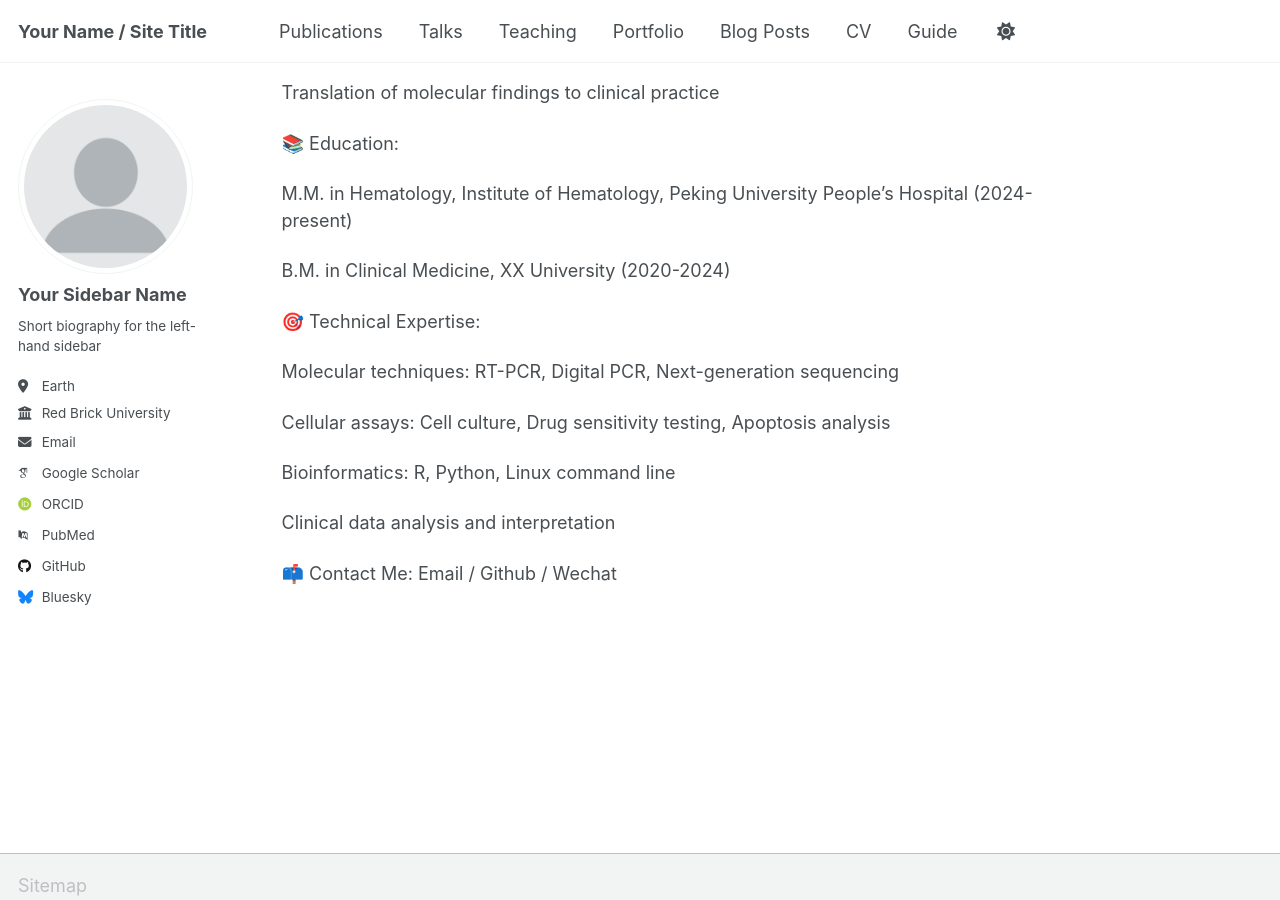
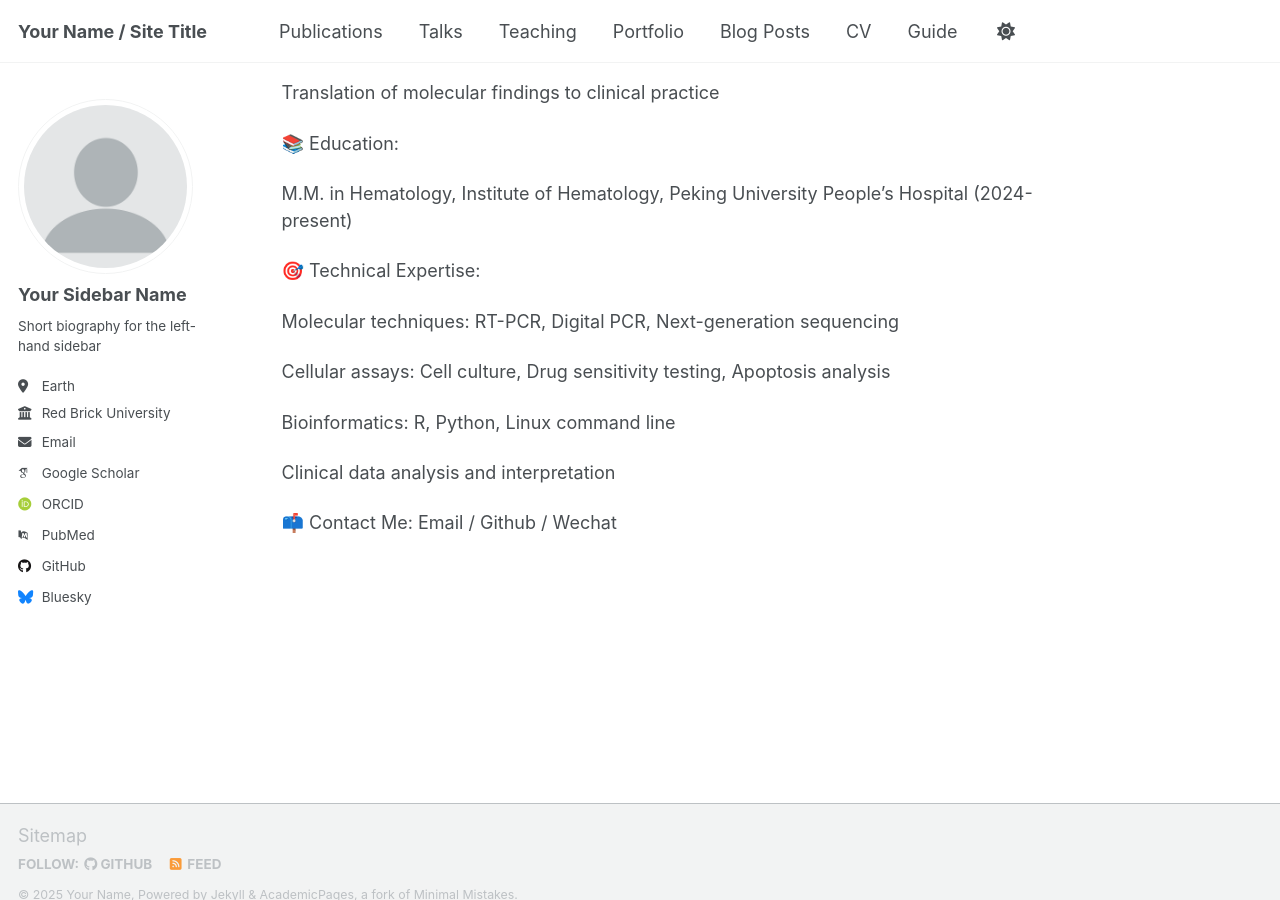
Before and after one commit to xiaoniuw/xiaoniuw.github.io, a Jekyll site: the page built from _pages/about.md, in a window 1280 px wide and 900 px high, scrolled down 702 px. Built offline with Jekyll 4.4.1, drawn with Linux system fonts in a browser that asks for light colours; some web fonts are replaced; a script that is not in the unit is left out.

Commit message:
Update about.md

```diff
--- a/_pages/about.md
+++ b/_pages/about.md
@@ -33,8 +33,6 @@ Translation of molecular findings to clinical practice
 
 M.M. in Hematology, Institute of Hematology, Peking University People's Hospital (2024-present)
 
-B.M. in Clinical Medicine, XX University (2020-2024)
-
 🎯 Technical Expertise:
 
 Molecular techniques: RT-PCR, Digital PCR, Next-generation sequencing
```
